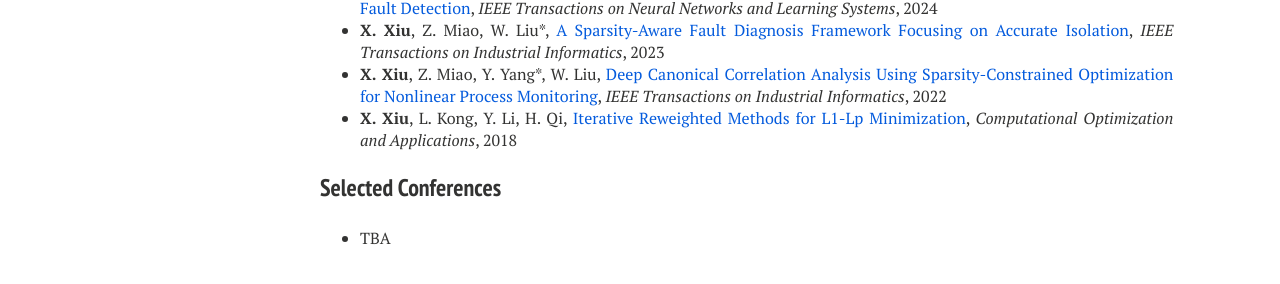
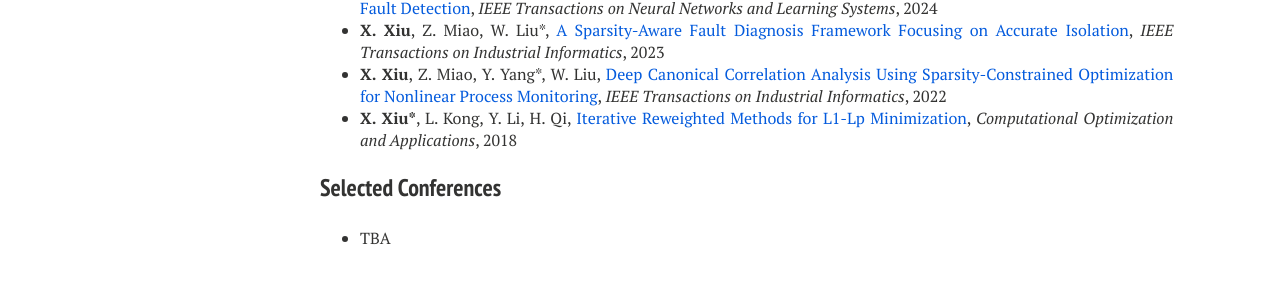
Before and after one commit to xianchaoxiu/xianchaoxiu.github.io, a Jekyll site: the page built from publications/index.md, in a window 1280 px wide. Shown: the part 391-675 px from the top of the page. Built offline with Jekyll 4.4.1, drawn with Linux system fonts in a browser that asks for light colours; nearby versions of some CDN libraries.

Commit message:
Update index.md

```diff
--- a/publications/index.md
+++ b/publications/index.md
@@ -25,7 +25,7 @@ You can also browse my <a href="https://www.researchgate.net/profile/Xianchao-Xi
 * <b>X. Xiu</b>, L. Pan, Y. Yang*, W. Liu, <a href="https://ieeexplore.ieee.org/document/9887978" class="textlink" target="_blank">Efficient and Fast Joint Sparse Constrained Canonical Correlation Analysis for Fault Detection</a>, <i>IEEE Transactions on Neural Networks and Learning Systems</i>, 2024  <be>
 * <b>X. Xiu</b>, Z. Miao, W. Liu*, <a href="https://ieeexplore.ieee.org/abstract/document/10091146" class="textlink" target="_blank">A Sparsity-Aware Fault Diagnosis Framework Focusing on Accurate Isolation</a>, <i>IEEE Transactions on Industrial Informatics</i>, 2023 <br>
 * <b>X. Xiu</b>, Z. Miao, Y. Yang*, W. Liu, <a href="https://ieeexplore.ieee.org/document/9583864" class="textlink" target="_blank">Deep Canonical Correlation Analysis Using Sparsity-Constrained Optimization for Nonlinear Process Monitoring</a>, <i>IEEE Transactions on Industrial Informatics</i>, 2022  <be>
-* <b>X. Xiu</b>, L. Kong, Y. Li, H. Qi, <a href="http://dx.doi.org/10.1007/s10589-017-9977-7" class="textlink" target="_blank">Iterative Reweighted Methods for L1-Lp Minimization</a>, <i>Computational Optimization and Applications</i>, 2018  <be>
+* <b>X. Xiu*</b>, L. Kong, Y. Li, H. Qi, <a href="http://dx.doi.org/10.1007/s10589-017-9977-7" class="textlink" target="_blank">Iterative Reweighted Methods for L1-Lp Minimization</a>, <i>Computational Optimization and Applications</i>, 2018  <be>
 
 
 
```
